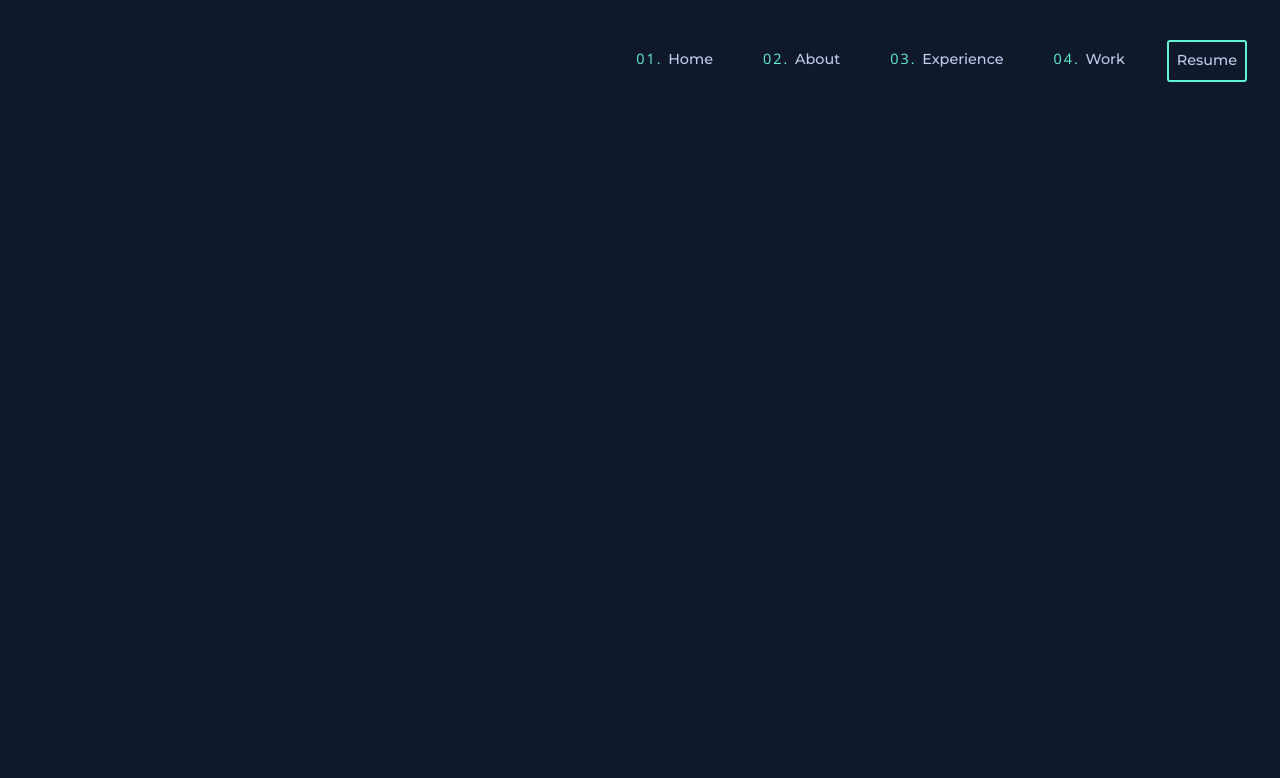
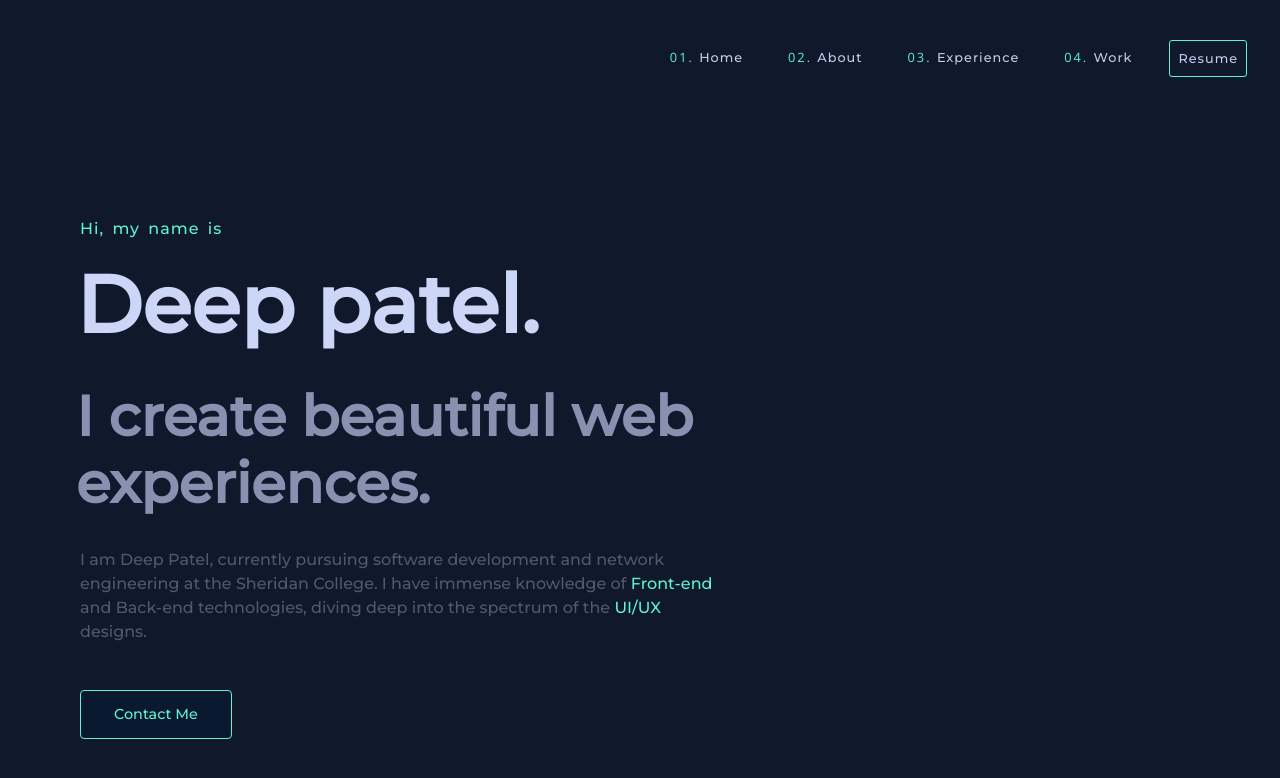
Before and after one commit to ConfidentProgrammer/PortfolioV3, a React (Create React App) app: page / in a window 1280 px wide. Shown: the top 778 px of the page. Built offline with nearby package versions, Linux system fonts and the light colour scheme.

Commit message:
Added the hero section

```diff
--- a/package.json
+++ b/package.json
@@ -1,5 +1,4 @@
 {
-  "homepage" : "http://ConfidentProgrammer.github.io/PortfolioV3Deploy",
   "name": "portfoliov3",
   "version": "0.1.0",
   "private": true,
@@ -14,8 +13,6 @@
     "web-vitals": "^1.1.2"
   },
   "scripts": {
-    "predeploy" : "npm run build",
-     "deploy" : "gh-pages -d build",
     "start": "react-scripts start",
     "build": "react-scripts build",
     "test": "react-scripts test",
--- a/public/index.html
+++ b/public/index.html
@@ -52,7 +52,7 @@
       href="https://fonts.googleapis.com/css2?family=Economica&family=Open+Sans&display=swap"
       rel="stylesheet"
     />
-    <title>React App</title>
+    <title>Deep Patel</title>
   </head>
   <body>
     <noscript>You need to enable JavaScript to run this app.</noscript>
--- a/src/App.js
+++ b/src/App.js
@@ -1,9 +1,11 @@
 import "./App.css";
+import HeroSection from "./components/HeroSection";
 import Nav from "./components/Nav";
 function App() {
   return (
     <div className="App">
       <Nav />
+      <HeroSection />
     </div>
   );
 }
--- /dev/null
+++ b/src/components/HeroSection.js
@@ -0,0 +1,19 @@
+import React from "react";
+import "./css/heroSection.scss";
+function HeroSection() {
+  return <div>
+      <div className="container hero-container">
+         <div className="row">
+             <div className="col-lg-7 col-md-9">
+                 <p className="intro-line">Hi, my name is</p>
+                 <h1 className="name-h1">Deep patel.</h1>
+                 <h1 className="slogan-h1">I create beautiful web experiences.</h1>
+                 <p className="body-para">I am Deep Patel, currently pursuing software development and network engineering at the Sheridan College. I have immense knowledge of <span className='diff-text'>Front-end</span>  and Back-end technologies, diving deep into the spectrum of the <span className='diff-text'>UI/UX</span>  designs.</p>
+                 <button className='btn cta-btn'>Contact Me</button>
+             </div>
+         </div>
+      </div>
+  </div>;
+}
+
+export default HeroSection;
--- a/src/components/Nav.js
+++ b/src/components/Nav.js
@@ -1,59 +1,103 @@
-import React from 'react'
-import './css/nav.scss';
-import {useState} from 'react';
+import React from "react";
+import "./css/nav.scss";
+import { useState } from "react";
 export default function Nav() {
-     const [border, setBorder] = useState(''); //3px dashed #5ff3d1
-     const [border1, setBorder1] = useState(''); //3px dashed #5ff3d1
-     const [border2, setBorder2] = useState(''); //3px dashed #5ff3d1
-     const [border3, setBorder3] = useState(''); //3px dashed #5ff3d1
-
+  const [border, setBorder] = useState(""); //3px dashed #5ff3d1
+  const [border1, setBorder1] = useState(""); //3px dashed #5ff3d1
+  const [border2, setBorder2] = useState(""); //3px dashed #5ff3d1
+  const [border3, setBorder3] = useState(""); //3px dashed #5ff3d1
   return (
-        <div className='main-nav-div'>
+    <div className="main-nav-div">
       <div className="container-fluid nav-container">
-<nav class="navbar navbar-expand-lg  navbar-custom ">
-
-  <button class="navbar-toggler menu-button-custom" type="button" data-toggle="collapse" data-target="#navbarNav" aria-controls="navbarNav" aria-expanded="false" aria-label="Toggle navigation">
-    <span class="navbar-toggler-icon"><i class="fas fa-bars ham-menu"></i></span>
+        <nav class="navbar navbar-expand-lg  navbar-custom justify-content-end">
+          <button
+            class="navbar-toggler menu-button-custom"
+            type="button"
+            data-toggle="collapse"
+            data-target="#navbarNav"
+            aria-controls="navbarNav"
+            aria-expanded="false"
+            aria-label="Toggle navigation"
+          >
+            <span class="navbar-toggler-icon">
+              <i class="fas fa-bars ham-menu"></i>
+            </span>
           </button>
 
-  <div class="collapse navbar-collapse justify-content-end " id="navbarNav">
+          <div
+            class="collapse navbar-collapse justify-content-end "
+            id="navbarNav"
+          >
             <ul class="navbar-nav nav-items-ul">
               <li class="nav-item">
-        <a class="nav-link" href="#" style={{outline:border}} onClick={()=> {setBorder('2px dashed #5ff3d1')
-         setTimeout(function(){
-            setBorder('');
-         },1000)
-     }}><span className='no-nav-item'>01.&nbsp;</span>Home </a>
+                <a
+                  class="nav-link"
+                  href="#"
+                  style={{ outline: border }}
+                  onClick={() => {
+                    setBorder("2px dashed #5ff3d1");
+                    setTimeout(function () {
+                      setBorder("");
+                    }, 1000);
+                  }}
+                >
+                  <span className="no-nav-item">01.&nbsp;</span>Home{" "}
+                </a>
               </li>
               <li class="nav-item">
-        <a class="nav-link" href="#" style={{outline:border1}} onClick={()=> {setBorder1('2px dashed #5ff3d1')
-         setTimeout(function(){
-            setBorder1('');
-         },1000)
-     }}><span className='no-nav-item'>02.&nbsp;</span>About</a>
+                <a
+                  class="nav-link"
+                  href="#"
+                  style={{ outline: border1 }}
+                  onClick={() => {
+                    setBorder1("2px dashed #5ff3d1");
+                    setTimeout(function () {
+                      setBorder1("");
+                    }, 1000);
+                  }}
+                >
+                  <span className="no-nav-item">02.&nbsp;</span>About
+                </a>
               </li>
               <li class="nav-item">
-        <a class="nav-link" href="#" style={{outline:border2}} onClick={()=> {setBorder2('2px dashed #5ff3d1')
-         setTimeout(function(){
-            setBorder2('');
-         },1000)
-     }}><span className='no-nav-item'>03.&nbsp;</span>Experience</a>
+                <a
+                  class="nav-link"
+                  href="#"
+                  style={{ outline: border2 }}
+                  onClick={() => {
+                    setBorder2("2px dashed #5ff3d1");
+                    setTimeout(function () {
+                      setBorder2("");
+                    }, 1000);
+                  }}
+                >
+                  <span className="no-nav-item">03.&nbsp;</span>Experience
+                </a>
               </li>
               <li class="nav-item">
-        <a class="nav-link" href="#" style={{outline:border3}} onClick={()=> {setBorder3('2px dashed #5ff3d1')
-         setTimeout(function(){
-            setBorder3('');
-         },1000)
-     }}><span className='no-nav-item'>04.&nbsp;</span>Work</a>
+                <a
+                  class="nav-link"
+                  href="#"
+                  style={{ outline: border3 }}
+                  onClick={() => {
+                    setBorder3("2px dashed #5ff3d1");
+                    setTimeout(function () {
+                      setBorder3("");
+                    }, 1000);
+                  }}
+                >
+                  <span className="no-nav-item">04.&nbsp;</span>Work
+                </a>
               </li>
               <li class="nav-item">
-        <a class="nav-link resume-link" href="#">Resume</a>
+                <a class="nav-link resume-link" href="#">
+                  Resume
+                </a>
               </li>
             </ul>
           </div>
         </nav>
-
       </div>
     </div>
-    )
+  );
 }
--- /dev/null
+++ b/src/components/css/heroSection.scss
@@ -0,0 +1,63 @@
+* {
+  margin: 0;
+}
+.hero-container {
+  margin-top: 120px;
+  /*border: 1px solid red;*/
+  padding: 10px;
+}
+.intro-line {
+  color: #5ff3d1;
+
+  letter-spacing: 1px;
+  word-spacing: 3px;
+}
+.name-h1 {
+  font-size: 5rem;
+  font-weight: bold;
+  color: #ccd6f6;
+  margin-top: 15px;
+}
+.slogan-h1 {
+  font-size: 3.5rem;
+  font-weight: bold;
+  margin: 30px 0px;
+  color: #8892b0;
+}
+.body-para {
+  color: #4d5973;
+}
+.diff-text {
+  color: #5ff3d1;
+}
+.name-h1,
+.slogan-h1 {
+  margin-left: -4px;
+}
+.cta-btn {
+  margin-top: 30px;
+  padding: 13px 33px;
+  background-color: #0a192f;
+  border: 1px solid #5ff3d1;
+  color: #5ff3d1;
+  font-size: 0.9rem;
+  transition: all 0.2s;
+  &:hover {
+    background-color: #133040;
+  }
+}
+@media only screen and (max-width: 600px) {
+  .hero-container {
+    padding: 20px;
+    margin-top: 30px;
+  }
+  .name-h1 {
+    font-size: 3rem;
+  }
+  .slogan-h1 {
+    font-size: 2rem;
+  }
+  .body-para {
+    font-size: 0.9rem;
+  }
+}
--- a/src/components/css/nav.scss
+++ b/src/components/css/nav.scss
@@ -3,6 +3,7 @@
 }
 nav {
   background-color: #10192c;
+  letter-spacing: 1px;
 }
 .nav-container {
   margin-top: 30px;
@@ -33,17 +34,22 @@ nav {
   letter-spacing: 2px;
 }
 .nav-item {
-  margin-left: 30px;
+  margin-left: 25px;
 
   padding: 2px;
 }
 .nav-items-ul {
-  font-size: 0.9rem;
+  font-size: 0.8rem;
 }
 .resume-link {
-  border: 2px solid #5ff3d1;
+  border: 1px solid #5ff3d1;
   border-radius: 3px;
   vertical-align: middle;
+  padding: 8px;
+  transition: all 0.2s;
+  &:hover {
+    background-color: #133040;
+  }
 }
 @media only screen and (max-width: 990px) {
   .resume-link,
```
Also changed, not shown: firebase.json (added), 1 other file (tests, documents, lock files or other folders). Lines whose indentation alone changed are shown as unchanged.
